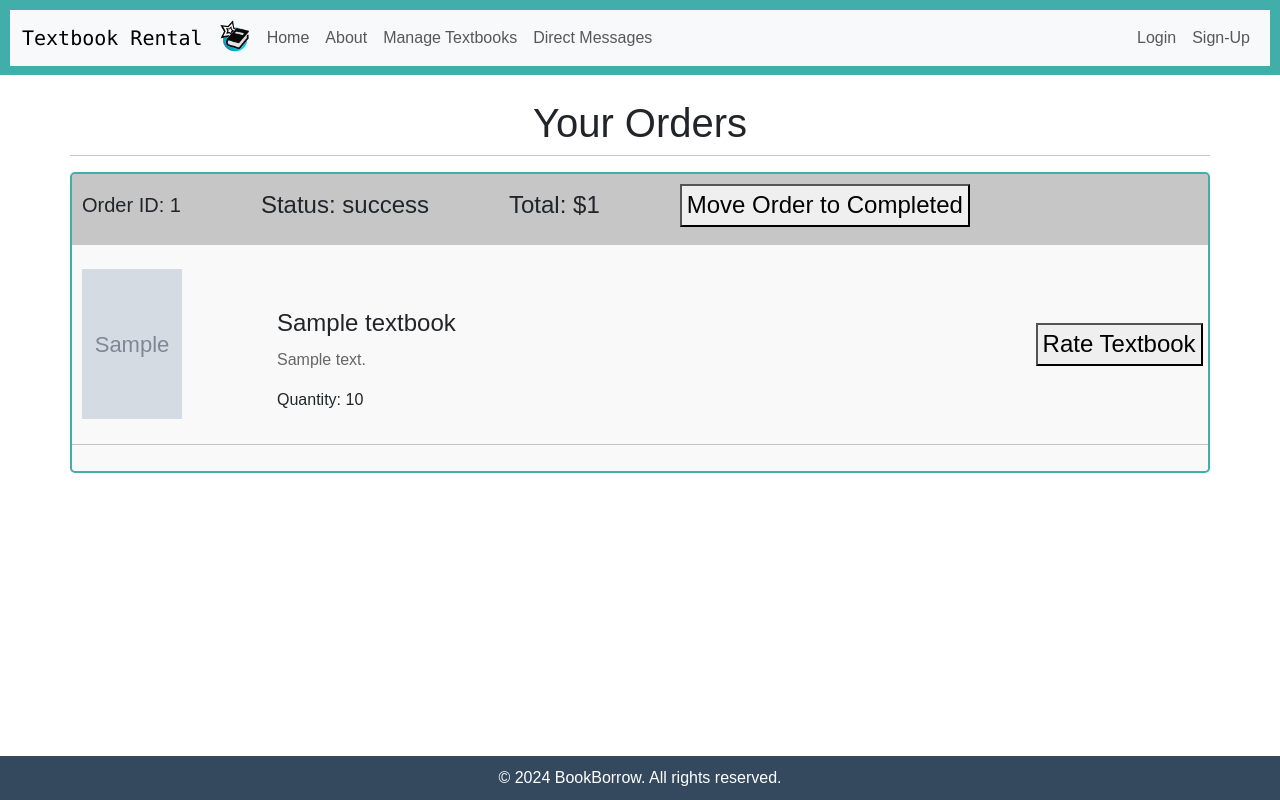
After one commit to ZaidJ2003/Textbook-Rental-Application, a Flask app: template templates/orders.html in a window 1280 px wide. The commit adds this page. Run offline with Flask 3, Linux system fonts and the light colour scheme; the template is opened without the code that fills it: most values are stand-ins (such as "Sample title", 1, 10 or a date in 2020); grey boxes marked "Sample" are stand-in pictures; some libraries are stand-ins or nearby versions.

Commit message:
Added orders table

```diff
--- a/app.py
+++ b/app.py
@@ -4,7 +4,7 @@ from uuid import uuid4
 from flask import Flask, abort, redirect, render_template, request, url_for, flash, jsonify, session, blueprints, render_template_string
 import os
 from dotenv import load_dotenv
-from src.models import db, users, Textbook, Cart, CartItem, Messages, Conversations, VerificationCodes, UnverifiedUsers
+from src.models import db, users, Textbook, Cart, CartItem, Messages, Conversations, VerificationCodes, UnverifiedUsers, Order, OrderItem
 from sqlalchemy import or_, func, and_
 from flask_bcrypt import Bcrypt
 from werkzeug.utils import secure_filename
@@ -104,8 +104,9 @@ def generate_and_send_code(user_id, email):
 @app.get('/')
 def home():
     if request.args.get('success') == "true":
+        user_repository_singleton.add_delivery_order()
         user_repository_singleton.clear_cart()
-        flash("Transaction successful!", category="success")
+        flash("Transaction successful! Order is out for delivery.", category="success")
     return render_template('index.html')
 
 @app.get('/deleteAccount')
@@ -913,6 +914,22 @@ def reset_password(token):
     flash('Password reset successfully!', category='success')
     return redirect('/login')
 
+@app.get('/orders')
+def get_orders():
+    if 'user' not in session:
+        flash('Log in to view your orders', 'error')
+        return redirect('/')
+    orders = {}
+    user_orders = Order.query.filter_by(user_id = session['user']['user_id']).all()
+    for order in user_orders:
+        order_items = OrderItem.query.filter_by(order_id = order.order_id).all()
+        orders[str(order.order_id)] = {
+            'status': order.status,
+            'orderItems': order_items,
+            'total_price' : order.price
+        }
+    return render_template('orders.html', orders = orders)
+
 # Endpoint for searching a user - will finish later
 # @app.post('/message_search')
 # def search_users():
--- /dev/null
+++ b/static/css/orders.css
@@ -0,0 +1,244 @@
+* {
+    margin: 0;
+    padding: 0;
+    box-sizing: border-box;
+}
+
+body {
+    font-family: 'Poppins', sans-serif;
+    min-height: 100vh;
+    display: grid;
+    grid-template-columns: 1fr;
+    grid-auto-rows: 75px auto 50px;
+    grid-template-areas:
+    "hd"
+    "main"
+    "ft";
+    margin: 0 0 var(--header-height) 0;
+}
+
+header {
+    grid-area: hd;
+    background-color: #41aea9;
+    color: #005A91;
+    padding: 10px;
+    text-align: center;
+    position: relative;
+    top:0;
+}
+
+main {
+    grid-area: main;
+}
+
+footer {
+    grid-area: ft;
+    background-color: #34495e;
+    color: #fff;
+    padding: 10px;
+    text-align: center;
+    margin-top: auto;
+    bottom: 0;
+    width: 100%;
+    position: sticky;
+    bottom: 0;
+}
+
+.cart-items-container {
+    display: flex;
+    flex-direction: column;
+    gap: 1rem;
+    padding: 0;
+    margin-bottom: 10px;
+}
+
+.search-textbook {
+    display: flex;
+    align-items: center;
+    border: 2px solid #41aea9;
+    padding: 10px;
+    border-radius: 5px;
+    background-color: #f9f9f9;
+    overflow: auto;
+}
+
+.search-textbook:hover {
+    filter: brightness(90%);
+}
+
+.search-textbook-image {
+    width: 100px;
+    height: 150px;
+    object-fit: cover;
+    margin-right: 15px;
+    margin-left: 10px;
+}
+
+.search-textbook-info {
+    flex: 1;
+    margin-right: 15px;
+    padding-top: 40px;
+}
+
+.search-textbook-title {
+    font-size: 1.5rem;
+    margin: 0;
+    text-align: left;
+}
+
+.search-textbook-description {
+    margin-top: 10px;
+    font-size: 1rem;
+    color: #666;
+    text-align: left;
+}
+
+.search-textbook-right {
+    text-align: right;
+    display: flex;
+    gap: 2rem;
+    min-width: 15%;
+    margin-right: 2px;
+    align-items: center;
+}
+
+.search-textbook-right p {
+    margin: 0;
+    font-size: 2rem;
+}
+
+.book-container {
+    display: flex;
+    padding: 20px;
+    gap: 20px;
+    max-width: 1200px;
+    margin: auto;
+}
+
+.book-image img {
+    width: 300px;
+    height: auto;
+    object-fit: cover;
+    border-radius: 8px;
+}
+
+.book-details {
+    display: flex;
+    flex-direction: column;
+    justify-content: center;
+    flex: 1;
+}
+
+.book-title {
+    font-size: 2rem;
+    margin-bottom: 10px;
+}
+
+.book-description {
+    font-size: 1rem;
+    color: #666;
+    margin-bottom: 20px;
+}
+
+.book-price {
+    font-size: 1.5rem;
+    font-weight: bold;
+    margin-bottom: 20px;
+}
+
+.book-buy-button {
+    padding: 10px 20px;
+    font-size: 1rem;
+    color: #fff;
+    background-color: #41aea9;
+    border: none;
+    border-radius: 5px;
+    cursor: pointer;
+    transition: background-color 0.3s ease;
+}
+
+.book-buy-button:hover {
+    background-color: #319d95;
+}
+
+.quantity-input {
+    width: 80px;
+    margin-top: 5px;
+    font-size: medium;
+}
+
+.cart-headers {
+    display: flex;
+    font-size: x-large;
+    height: 10%;
+    overflow: auto;
+}
+
+.checkout-button {
+    width: 100%;
+    padding: 10px;
+}
+
+.cart-headers-left {
+    width: 66%;
+    justify-content: flex-start;
+}
+
+.cart-headers-right {
+    display: flex;
+    justify-content: flex-start;
+    width: 34%;
+    gap: 1rem;
+}
+
+.checkout-button {
+    width: 100%;
+    padding: 10px 20px;
+    font-size: 1rem;
+    color: #fff;
+    background-color: #41aea9;
+    border: none;
+    border-radius: 5px;
+    cursor: pointer;
+    transition: background-color 0.3s ease;
+}
+
+.checkout-button:hover {
+    background-color: #319d95;
+}
+
+.cart-form {
+    align-content: center;
+}
+
+.hide {
+    display: none;
+}
+
+.order-container {
+    display: flex;
+    flex-direction: column;
+    border: 2px solid #41aea9;
+    padding-bottom: 10px;
+    border-radius: 5px;
+    background-color: #f9f9f9;
+    overflow: auto;
+}
+
+.order-header {
+    display: flex;
+    gap: 5rem;
+    background-color: rgba(128, 128, 128, 0.424);
+    padding: 10px;
+    align-items: center;
+}
+
+.order-product {
+    display: flex;
+    gap: 5rem;
+}
+
+.order-btn {
+    padding: 5px;
+    height: auto;
+}
--- a/templates/cart.html
+++ b/templates/cart.html
@@ -6,7 +6,7 @@
 <link rel="stylesheet" href="/static/css/cart.css">
 <div class="container">
     <div class="row">
-        <h1 class="text-center mt-4">Delivery Cart </h1>
+        <h1 class="text-center mt-4">Delivery Cart</h1>
         <hr>
         <div class="cart-headers">
             <div class="cart-headers-left">
@@ -47,7 +47,6 @@
                         </div>
                     </div>
                 {% endfor %}
-            </form>
         </section>
         <h3 class="text-center"><a href="/search">Continue shopping before checking out</a></h2>
         <section class="checkout">
--- /dev/null
+++ b/templates/orders.html
@@ -0,0 +1,66 @@
+{% extends '_layout.html' %}
+
+{% block title %}<title>Cart</title>{% endblock %}
+
+{% block body %}
+<link rel="stylesheet" href="/static/css/orders.css">
+<div class="container">
+    <div class="row">
+        <h1 class="text-center mt-4">Your Orders</h1>
+        <!-- <hr>
+        <div class="cart-headers">
+            <div class="cart-headers-left">
+                <div>Product</div>
+            </div>
+            <div class="cart-headers-right">
+                <div class="p-2">Quantity</div>
+                <div class="p-2">Price</div>
+                <div class="p-2">Status</div>
+            </div>
+        </div> -->
+        <hr>
+        {% if orders|length != 0 %}
+        <section class="cart-items-container">
+            {% for order_id, order_details in orders.items() %}
+                <div class="order-container">
+                    <div class="order-header mb-4">
+                        <h5>Order ID: {{order_id}}</h4>
+                        <h4>Status: {{order_details.status}}</h4>
+                        <h4>Total: ${{order_details.total_price}}</h4>
+                        <h4><button class="order-btn">Move Order to Completed</button></h4>
+                    </div>
+                    {% for item in order_details.orderItems %}
+                        <div class="order-product">
+                            <img src="{{ item.textbook.image_url }}" alt="{{ item.textbook.title }}" class="search-textbook-image">
+                            <div class="search-textbook-info">
+                                <h2 class="search-textbook-title">{{ item.textbook.title }}</h2>
+                                <p class="search-textbook-description">{{ item.textbook.description }}</p>
+                                <p class="quantity"> Quantity: {{ item.quantity }} </p>
+                            </div>
+                            <div class="search-textbook-right">
+                                <h4><button class="order-btn ">Rate Textbook</button></h4>
+                            </div>
+                        </div>
+                        <hr>
+                    {% endfor %}
+                </div>
+            {% endfor %}
+        </section>
+        <!-- <h3 class="text-center"><a href="/search">Continue shopping before checking out</a></h2>
+        <section class="checkout">
+            <h1 class="text-center mt-2">Order Summary</h1>
+            <hr>
+            <h3>Orignial Price: ${{ total }}</h3>
+            <h3>Number of items: {{ session['cart']['quantity'] }}</h3>
+            <hr>
+            <h2>Total: ${{ final_price }}</h2>
+            <form action="/create-checkout-session" method="post">
+                <button type="submit" class="checkout-button mb-4 mt-4">Checkout</button>
+            </form>
+        </section> -->
+        {% else %}
+            <h2 class="mt-4">Your have not made any orders. Browse through our <a href="/search">books</a></p>
+        {% endif %}
+    </div>
+</div>
+{% endblock %}
--- a/textbook_app_schema.sql
+++ b/textbook_app_schema.sql
@@ -118,11 +118,11 @@ CREATE TABLE IF NOT EXISTS orders (
     status VARCHAR(10) NOT NULL DEFAULT 'pending',
     price NUMERIC(10, 2) NOT NULL,
     order_date TIMESTAMP DEFAULT CURRENT_TIMESTAMP,
-    FOREIGN KEY (user_id) REFERENCES unverified_users(unverified_user_id) ON DELETE CASCADE
+    FOREIGN KEY (user_id) REFERENCES users(user_id) ON DELETE CASCADE
 );
 
 CREATE TABLE IF NOT EXISTS order_items (
-    order_item_id UUID DEFAULT uuid_generate_v4() PRIMARY KEY,
+    item_id UUID DEFAULT uuid_generate_v4() PRIMARY KEY,
     order_id UUID NOT NULL,
     textbook_id UUID NOT NULL,
     quantity INT NOT NULL,
```
Also changed, not shown: src/models.py (+34 -0 lines), src/repositories/user_repository.py (+26 -1 lines).
